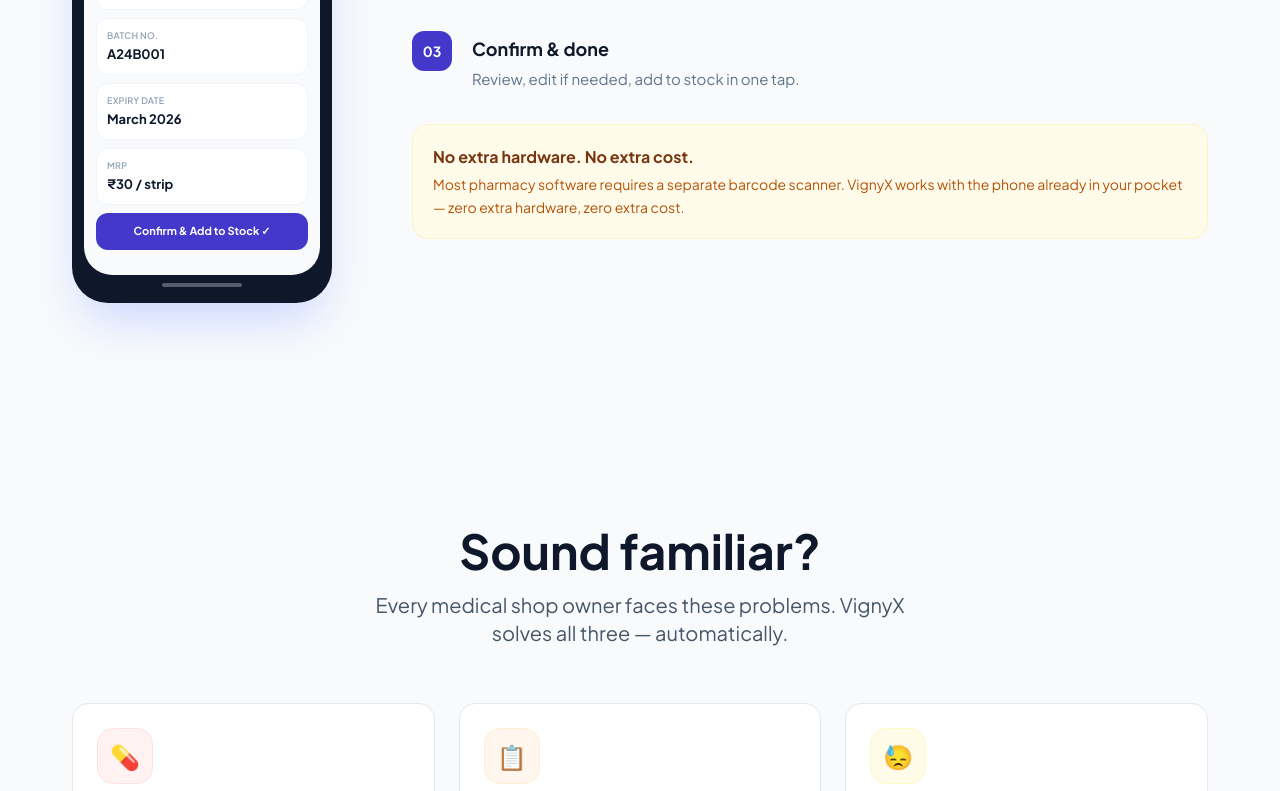
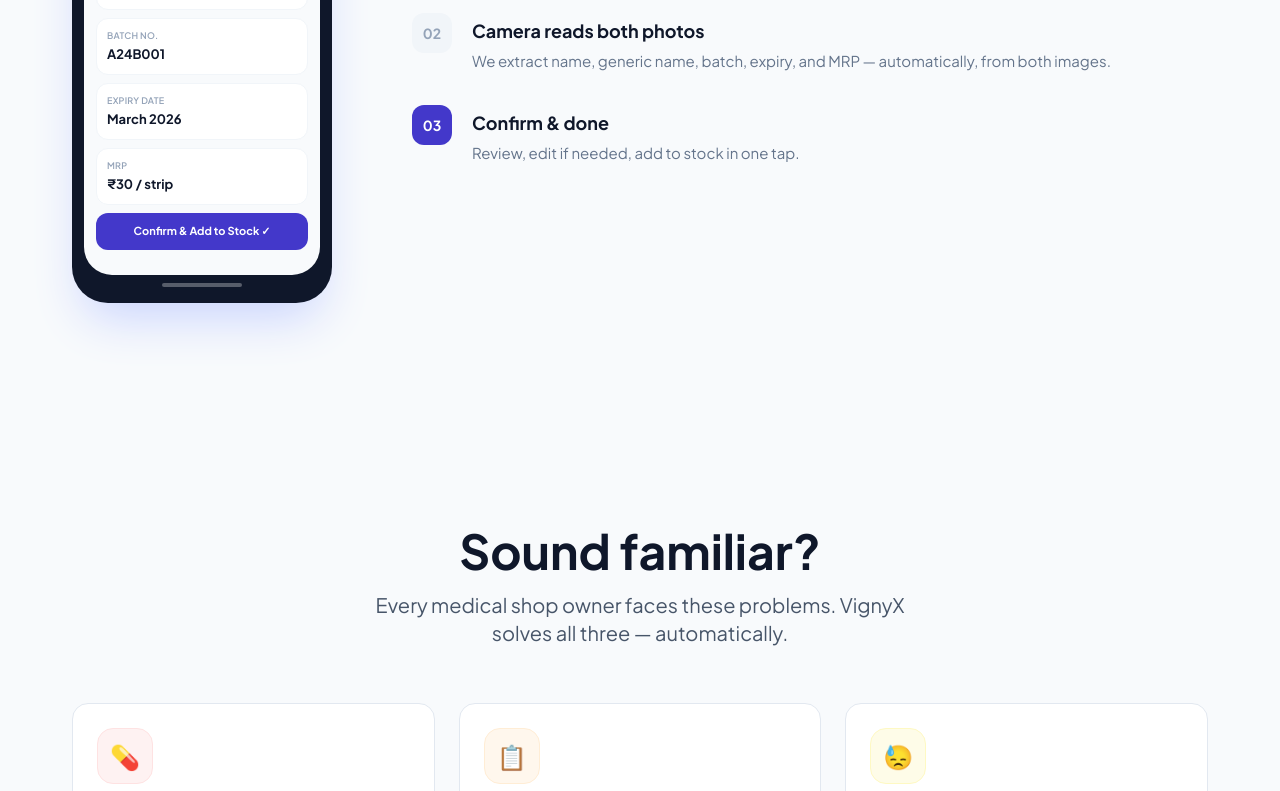
Before and after one commit to VignyX-Labs/vignyx-official-portal, a Next.js app: page / in a window 1280 px wide. Shown: the part 1349-2140 px from the top of the page. Built offline with nearby package versions, Linux system fonts and the light colour scheme.

Commit message:
Move no-hardware callout to how-it-works section

```diff
--- a/components/HowItWorksSection.tsx
+++ b/components/HowItWorksSection.tsx
@@ -84,12 +84,25 @@ export default function HowItWorksSection() {
           </div>
         </div>
 
+        {/* No hardware callout */}
+        <motion.div
+          initial={{ opacity: 0, y: 20 }}
+          animate={isInView ? { opacity: 1, y: 0 } : {}}
+          transition={{ duration: 0.6, delay: 0.7 }}
+          className="mt-10 bg-amber-50 border border-amber-100 rounded-2xl p-6"
+        >
+          <p className="text-amber-900 font-bold text-base mb-1">No extra hardware. No extra cost.</p>
+          <p className="text-amber-700 text-[14px] leading-relaxed">
+            Most pharmacy software requires a separate barcode scanner. VignyX works with the phone already in your pocket — zero extra hardware, zero extra cost.
+          </p>
+        </motion.div>
+
         {/* Bottom callout */}
         <motion.div
           initial={{ opacity: 0, y: 20 }}
           animate={isInView ? { opacity: 1, y: 0 } : {}}
-          transition={{ duration: 0.6, delay: 0.7 }}
-          className="mt-14 bg-white border border-[#e2e8f0] rounded-2xl p-8 flex flex-col sm:flex-row items-center justify-between gap-6"
+          transition={{ duration: 0.6, delay: 0.8 }}
+          className="mt-6 bg-white border border-[#e2e8f0] rounded-2xl p-8 flex flex-col sm:flex-row items-center justify-between gap-6"
         >
           <div>
             <h3 className="text-xl font-bold text-[#0f172a] mb-1">
--- a/components/ScanDemoSection.tsx
+++ b/components/ScanDemoSection.tsx
@@ -195,18 +195,6 @@ function PhoneDemo() {
           </motion.div>
         ))}
 
-        {/* No hardware callout */}
-        <motion.div
-          initial={{ opacity: 0, y: 12 }}
-          animate={isInView ? { opacity: 1, y: 0 } : {}}
-          transition={{ duration: 0.5, delay: 0.5 }}
-          className="bg-amber-50 border border-amber-100 rounded-2xl p-5"
-        >
-          <p className="text-amber-900 font-bold text-base mb-1">No extra hardware. No extra cost.</p>
-          <p className="text-amber-700 text-[14px] leading-relaxed">
-            Most pharmacy software requires a separate barcode scanner. VignyX works with the phone already in your pocket — zero extra hardware, zero extra cost.
-          </p>
-        </motion.div>
       </div>
     </div>
   );
```
